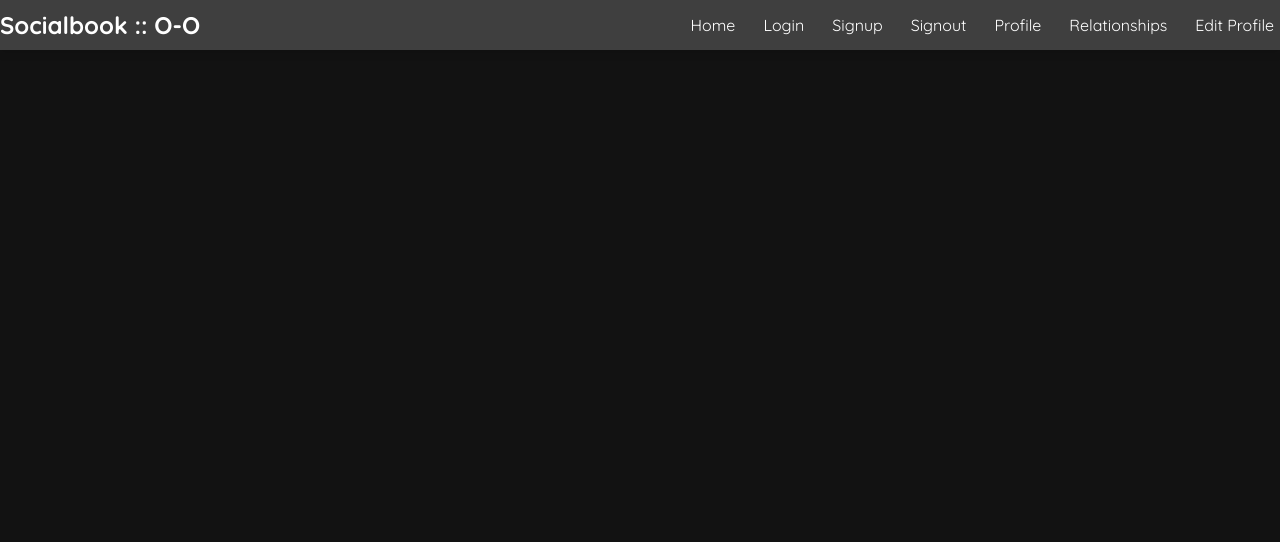
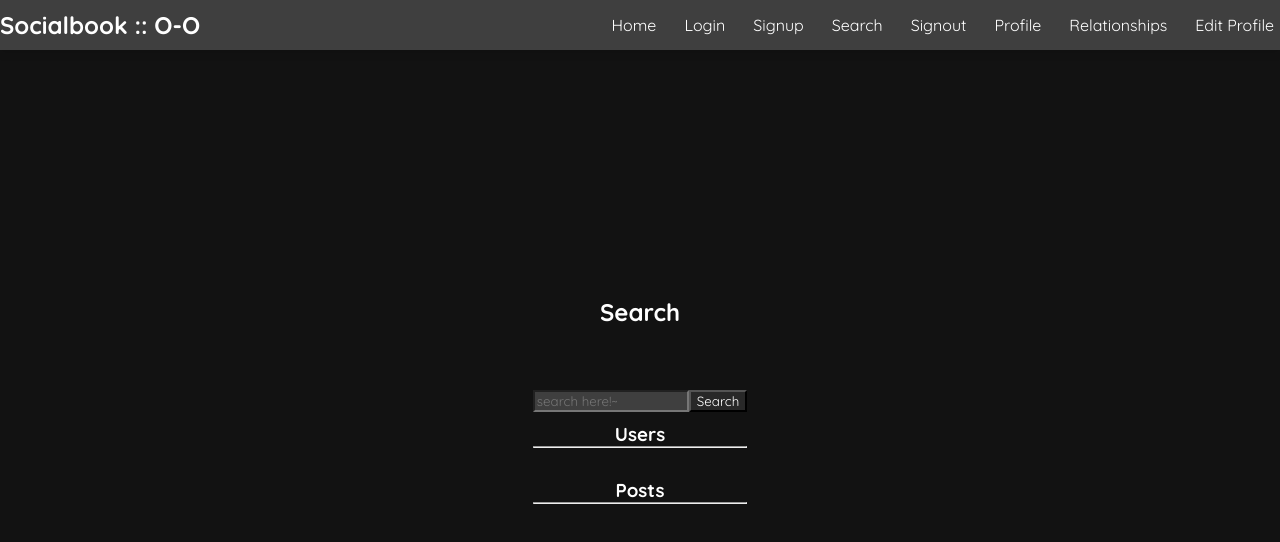
Before and after one commit to CheetoVendor/project01fe, a React (Create React App) app: page /search in a window 1280 px wide. Shown: the top 542 px of the page. Built offline with nearby package versions, Linux system fonts and the light colour scheme.

Commit message:
added search page and search component. modified navbar and navigation.

```diff
--- a/src/App.js
+++ b/src/App.js
@@ -9,6 +9,7 @@ import Profile from './profile';
 import { useState } from 'react';
 import Relationships from './relationships';
 import EditProfile from './editprofile';
+import Search from './search';
 
 function App() {
 
@@ -23,6 +24,7 @@ function App() {
           <Route path='/profile/:userId' element={<Profile />} />
           <Route path="/relationships" element={<Relationships />} />
           <Route path='/editprofile' element={<EditProfile />} />
+          <Route path='/search' element={<Search />} />
         </Routes>
 
       </div>
--- a/src/Navbar.js
+++ b/src/Navbar.js
@@ -1,9 +1,12 @@
 import { Link } from "react-router-dom";
 
 const Navbar = () => {
+
+    // signs out (removes token)
     const signout = () => {
         localStorage.removeItem('token')
     }
+
     const token = localStorage.getItem('token');
 
     return (
@@ -14,7 +17,7 @@ const Navbar = () => {
                 <Link to="./home">Home</Link>
                 <Link to="./login">Login</Link>
                 <Link to="./signup">Signup</Link>
-
+                <Link to="./search">Search</Link>
                 <Link to="./login" onClick={signout}>Signout</Link>
                 <Link to="./profile/1" >Profile</Link>
                 <Link to="./relationships">Relationships</Link>
--- /dev/null
+++ b/src/components/Search/SearchComponent.js
@@ -0,0 +1,181 @@
+import axios from "axios";
+import { useState } from "react";
+import { useNavigate } from "react-router-dom";
+import Comments from "../PostDisplay/Comments/Comments";
+const SearchComponent = ({ posts, users, setPosts, setUsers }) => {
+    const token = localStorage.getItem('token');
+    const userId = localStorage.getItem('userId');
+    const [searchString, setSearchString] = useState('');
+    const navigate = useNavigate();
+    const [likedPosts, setLikedPosts] = useState({});  // For 'like' reactions
+    const [lovedPosts, setLovedPosts] = useState({});  // For 'love' reactions
+
+    const handleSearch = () => {
+        if (searchString.trim() === '') {
+            setUsers([]);
+            setPosts([]);
+            return;
+        }
+
+        // search accounts
+        axios.get(`http://localhost:8080/api/search/accounts/${searchString}`, {
+            headers: {
+                Authorization: `Bearer ${token}`
+            }
+        })
+            .then((res) => {
+                console.log(res.data);
+                setUsers(res.data);
+            })
+            .catch((ex) => {
+                console.log(ex);
+            })
+
+        // search posts
+        axios.get(`http://localhost:8080/api/search/posts/${searchString}`, {
+            headers: {
+                Authorization: `Bearer ${token}`
+            }
+        })
+            .then((res) => {
+                console.log(res.data);
+                setPosts(res.data);
+            })
+            .catch((ex) => {
+                console.log(ex);
+            })
+
+    };
+
+    // Navigate to user profile on click
+    const handleUserClick = (userId) => {
+        navigate(`/profile/${userId}`)
+    };
+
+
+    // Handle the "like" action
+    const handleLiked = async (postId) => {
+        try {
+            const isLiked = likedPosts[postId]; // Get the current like status for the post
+
+            // If the post is liked, remove the like
+            if (isLiked) {
+                await axios.delete(`http://localhost:8080/posts/${postId}/likes`, {
+                    headers: {
+                        Authorization: `Bearer ${token}`
+                    },
+                    data: {
+                        postId,
+                        accountId: userId,
+                        type: 1
+                    }
+                });
+                setLikedPosts((prevState) => ({ ...prevState, [postId]: false }));
+            } else {
+                // Otherwise, add the like
+                await axios.post(`http://localhost:8080/posts/${postId}/likes`, {
+                    headers: {
+                        Authorization: `Bearer ${token}`
+                    },
+                    postId,
+                    accountId: userId,
+                    type: 1
+                });
+                setLikedPosts((prevState) => ({ ...prevState, [postId]: true }));
+            }
+        } catch (error) {
+            console.error("Error handling like:", error);
+        }
+    };
+
+    // Handle the "love" action
+    const handleLoved = async (postId) => {
+        try {
+            const isLoved = lovedPosts[postId]; // Get the current love status for the post
+
+            // If the post is loved, remove the love
+            if (isLoved) {
+                await axios.delete(`http://localhost:8080/posts/${postId}/likes`, {
+                    headers: {
+                        Authorization: `Bearer ${token}`
+                    },
+                    data: {
+                        postId,
+                        accountId: userId,
+                        type: 2
+                    }
+                });
+                setLovedPosts((prevState) => ({ ...prevState, [postId]: false }));
+            } else {
+                // Otherwise, add the love
+                await axios.post(`http://localhost:8080/posts/${postId}/likes`, {
+                    headers: {
+                        Authorization: `Bearer ${token}`
+                    },
+                    postId,
+                    accountId: userId,
+                    type: 2
+                });
+                setLovedPosts((prevState) => ({ ...prevState, [postId]: true }));
+            }
+        } catch (error) {
+            console.error("Error handling love:", error);
+        }
+    };
+
+    // Check if the post is liked or loved
+    const checkIfLiked = (postId) => likedPosts[postId];
+    const checkIfLoved = (postId) => lovedPosts[postId];
+    return (
+        <div>
+            <div className="search">
+                <input placeholder="search here!~" type="text" value={searchString} onChange={(e) => setSearchString(e.target.value)}></input>
+                <button onClick={handleSearch}>Search</button>
+            </div>
+
+
+            <h3 className="headerDiv">Users</h3>
+            <hr />
+            {
+                users.map((user) => (
+                    <div className="searchResults" id={user.accountId} onClick={() => handleUserClick(user.accountId)}>
+                        <img className="profilePicture" src={user.profilePictureUrl} />
+                        <span>{user.username}</span>
+                    </div>
+                ))
+            }
+            <br />
+            <h3 className="headerDiv">Posts</h3>
+            <hr />
+            {
+                posts.map((post) => (
+                    <div className="postCard" id={post.postId}>
+                        <div className="postHeader" onClick={() => handleUserClick(post.postedBy.accountId)}>
+                            <img className="profilePicture" src={post.postedBy.profilePicture} alt="Profile" />
+                            <b className="profileName">{post.postedBy.username}</b>
+                        </div>
+                        <hr className="divider" />
+                        <div className="postContent">
+                            <span>{post.postText}</span>
+                            <br />
+                            {post.imageUrl && <img src={post.imageUrl} alt="Post" />}
+                        </div>
+                        <Comments postId={post.postId} />
+                        <div className="postFooter">
+                            <button onClick={() => handleLiked(post.postId)}>
+                                {checkIfLiked(post.postId) ? 'Unlike' : 'Like'}
+                            </button>
+                            <button onClick={() => handleLoved(post.postId)}>
+                                {checkIfLoved(post.postId) ? 'Unlove' : 'Love'}
+                            </button>
+                            <input type="text" placeholder="Add a comment..." />
+                            <button>Comment</button>
+                        </div>
+                    </div>
+                ))
+            }
+        </div>
+    );
+}
+
+export default SearchComponent;
--- a/src/index.css
+++ b/src/index.css
@@ -288,3 +288,17 @@ hr {
   box-shadow: 0px 4px 8px rgba(0, 0, 0, 0.2);
   cursor: pointer;
 }
+
+.search {
+  margin-top: 60px;
+}
+
+.searchResults {
+  margin-top: 20px;
+
+}
+
+
+.headerDiv {
+  margin-top: 10px;
+}
--- /dev/null
+++ b/src/search.js
@@ -0,0 +1,14 @@
+import SearchComponent from "./components/Search/SearchComponent";
+import { useState } from "react";
+const Search = () => {
+    const [posts, setPosts] = useState([]);
+    const [users, setUsers] = useState([]);
+    return (
+        <div>
+            <h2>Search</h2>
+            <SearchComponent posts={posts} users={users} setPosts={setPosts} setUsers={setUsers} />
+        </div>
+    );
+}
+
+export default Search;
```
